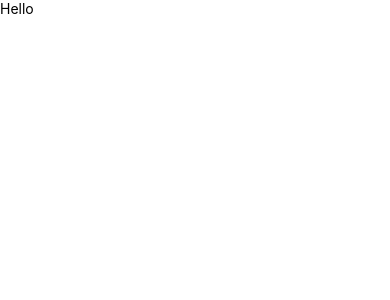
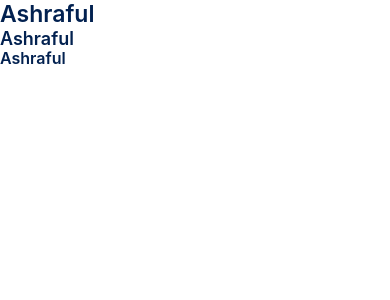
Before and after one commit to islamashraful/DonationApp, a React Native app: screen /Home in a window 390 px wide. Shown: the top 300 px of the page. Built offline with nearby package versions, Linux system fonts and the light colour scheme.

Commit message:
Added Title component

```diff
--- /dev/null
+++ b/components/Header/index.tsx
@@ -0,0 +1,56 @@
+import React from 'react';
+import { View, StyleSheet, Text } from 'react-native';
+import { scaleFontSize } from '../../styles/scaling';
+
+interface Props {
+  title: string;
+  type: 'large' | 'medium' | 'small';
+}
+
+const Header = ({ title, type }: Props) => {
+  const styleToApply = () => {
+    switch (type) {
+      case 'large':
+        return styles.title1;
+      case 'medium':
+        return styles.title2;
+      case 'small':
+        return styles.title3;
+      default:
+        return styles.title1;
+    }
+  };
+
+  return (
+    <View style={styles.container}>
+      <Text style={styleToApply()}>{title}</Text>
+    </View>
+  );
+};
+
+const styles = StyleSheet.create({
+  container: {},
+  title1: {
+    fontFamily: 'Inter',
+    fontSize: scaleFontSize(24),
+    lineHeight: scaleFontSize(29),
+    fontWeight: '600',
+    color: '#022150',
+  },
+  title2: {
+    fontFamily: 'Inter',
+    fontSize: scaleFontSize(18),
+    lineHeight: scaleFontSize(22),
+    fontWeight: '600',
+    color: '#022150',
+  },
+  title3: {
+    fontFamily: 'Inter',
+    fontSize: scaleFontSize(16),
+    lineHeight: scaleFontSize(19),
+    fontWeight: '600',
+    color: '#022150',
+  },
+});
+
+export default Header;
--- a/package.json
+++ b/package.json
@@ -15,6 +15,7 @@
     "@react-navigation/stack": "^6.3.20",
     "react": "18.2.0",
     "react-native": "0.72.6",
+    "react-native-device-info": "^10.11.0",
     "react-native-gesture-handler": "^2.13.4",
     "react-native-safe-area-context": "^4.7.4",
     "react-native-screens": "^3.27.0"
--- a/screens/Home/index.tsx
+++ b/screens/Home/index.tsx
@@ -1,10 +1,13 @@
 import React from 'react';
-import { StyleSheet, SafeAreaView, Text } from 'react-native';
+import { StyleSheet, SafeAreaView } from 'react-native';
+import Header from '../../components/Header';
 
 const Home = () => {
   return (
     <SafeAreaView style={styles.container}>
-      <Text>Hello</Text>
+      <Header title="Ashraful" type="large" />
+      <Header title="Ashraful" type="medium" />
+      <Header title="Ashraful" type="small" />
     </SafeAreaView>
   );
 };
--- /dev/null
+++ b/styles/scaling.ts
@@ -0,0 +1,39 @@
+import { Dimensions } from 'react-native';
+import DeviceInfo from 'react-native-device-info';
+
+const { width, height } = Dimensions.get('window');
+
+// Width for iPhone 6,7,8 => 375
+const isSmall = width <= 375 && !DeviceInfo.hasNotch();
+
+const guidelineBaseWidth = () => {
+  if (isSmall) {
+    return 330;
+  }
+  return 350;
+};
+
+const horizontalScale = (size: number) => (width / guidelineBaseWidth()) * size;
+
+const guidelineBaseHeight = () => {
+  if (isSmall) {
+    return 550;
+  } else if (width > 410) {
+    return 620;
+  }
+  return 680;
+};
+
+const verticalScale = (size: number) => (height / guidelineBaseHeight()) * size;
+
+const guidelineBaseFonts = () => {
+  if (width > 410) {
+    return 430;
+  }
+  return 400;
+};
+
+const scaleFontSize = (size: number) =>
+  Math.round((width / guidelineBaseFonts()) * size);
+
+export { horizontalScale, verticalScale, scaleFontSize };
```
Also changed, not shown: 2 other files (tests, documents, lock files or other folders).
